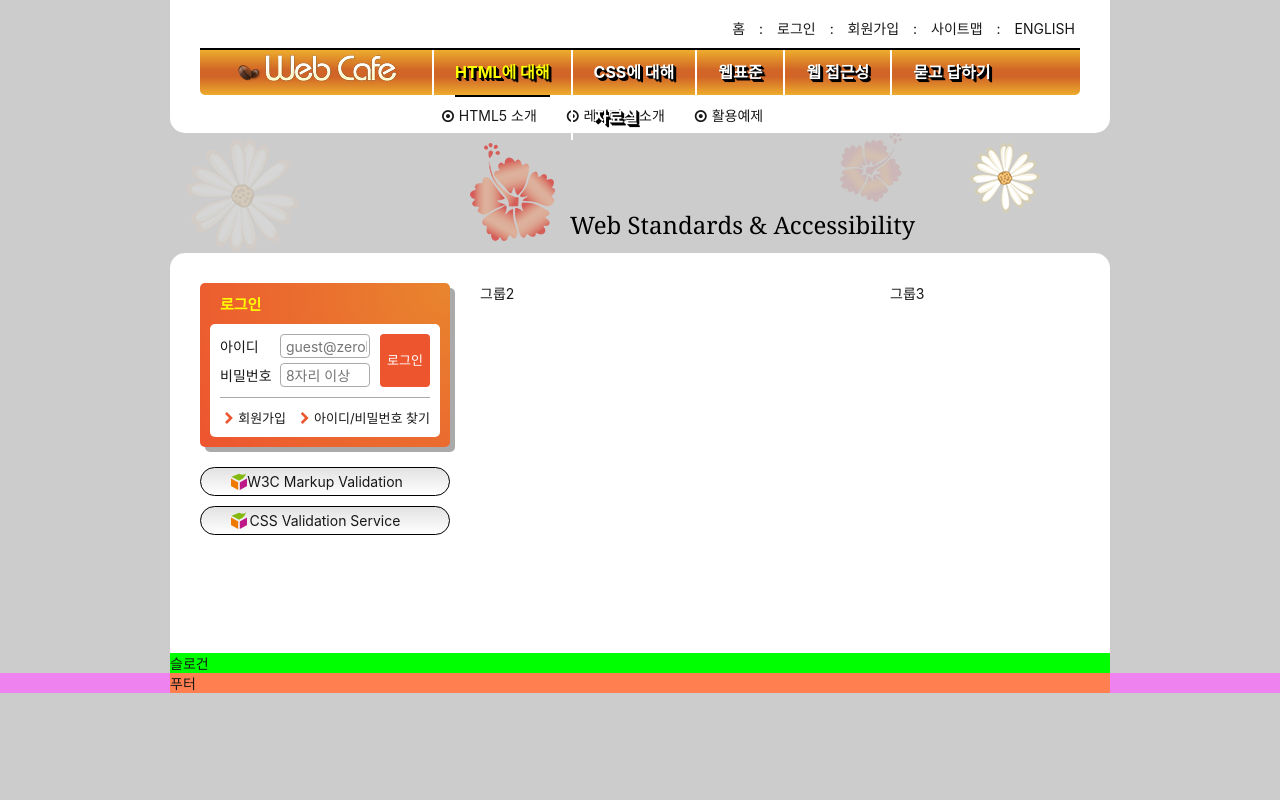
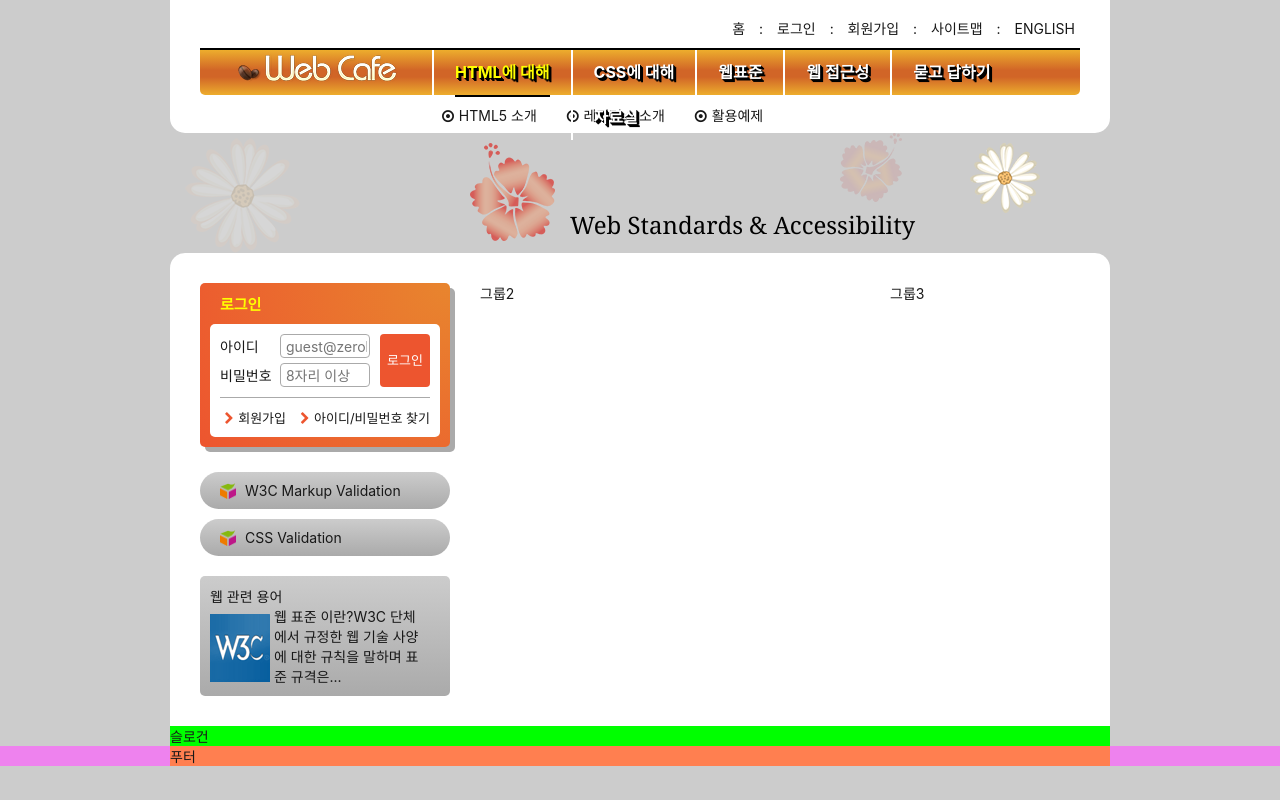
Before and after one commit to loco9939/zeroConneTo, a website: page HTML5/index.html in a window 1280 px wide. Drawn offline with Linux system fonts and the light colour scheme; a web font is replaced by a local one.

Commit message:
내가 짠 웹관련 용어

```diff
--- a/HTML5/css/index.css
+++ b/HTML5/css/index.css
@@ -333,34 +333,39 @@ body {
 .sign li:last-child {
   float: right;
 }
-.site {
-  margin: 20px 0;
+/* 유효성 검사 */
+.validation-list {
+  margin-top: 25px;
 }
-.site ul li {
-  border: 1px solid black;
-  margin: 10px 0;
-  border-radius: 20px;
-  padding: 5px;
-  text-align: center;
-  background: #eee linear-gradient(#e2e2e2,#fff);
-  position: relative;
+.validation-list li {
+  margin-top: 10px;
 }
-.w3c {
-  padding:10px 37px;
+.validation-list a {
+  background: url("./images/validation_icon.png") no-repeat 20px 50% /16px 16px,
+    #aaa linear-gradient(to bottom, #ccc, #aaa);
+  display: block;
+  padding: 10px;
+  border-radius: 50px;
+  padding-left: 45px;
 }
-.w3c img {
-  position: absolute;
-  left: 30px;
+.validation-list a:hover,
+.validation-list a:focus {
+  color: #f00;
+  background-size: 14px 14px, 100%;
 }
-.css img {
-  position: absolute;
-  left: 30px;
+
+.description {
+  padding: 10px;
+  margin-top: 20px;
+  border-radius: 5px;
+  background: #aaa linear-gradient(to bottom, #ccc, #aaa);
 }
-.css {
-  padding:10px 37px;
+.description img {
+  display: inline;
 }
-.tooltiptext {
-
+.description p {
+  display: inline-block;
+  width: 150px;
 }
 
 /* 슬로건 */
--- a/HTML5/index.html
+++ b/HTML5/index.html
@@ -168,14 +168,18 @@
         </ul>
       </section>
       <!-- 유효성 검사 배너 링크 그룹 -->
-      <section class="site">
-        <ul>
-          <li><a href="/" target="_blank" class="w3c tooltiptext"><img src="./css/images/validation_icon.png"
-                alt="마크업 유효성 검사 사이트로 이동(새창)" />W3C Markup Validation</a></li>
-          <li><a href="/" target="_blank" class="css tooltiptext"><img src="./css/images/validation_icon.png"
-                alt="CSS 유효성 검사 사이트로 이동(새창)" />CSS Validation Service</a></li>
-        </ul>
+      <h2 class="sr-only">유효성 검사 배너</h2>
+      <ul class="validation-list">
+        <li><a href="http://validator.w3.org" target="_blank" rel="noopener noreferrer">W3C Markup Validation</a></li>
+        <li><a href="https://jigsaw.w3.org/css-validator/" target="_blank" rel="noopener noreferrer">CSS Validation</a></li>
+      </ul>
+      <!-- 웹 관련 용어 -->
+      <section class="description">
+        <h2>웹 관련 용어</h2>
+        <img src="./assets/web_standards.gif" alt="W3C이미지" />
+        <p><span>웹 표준 이란?</span>W3C 단체에서 규정한 웹 기술 사양에 대한 규칙을 말하며 표준 규격은...</p>
       </section>
+
     </div>
     <div class="group group2">그룹2</div>
     <div class="group group3">그룹3</div>
```
